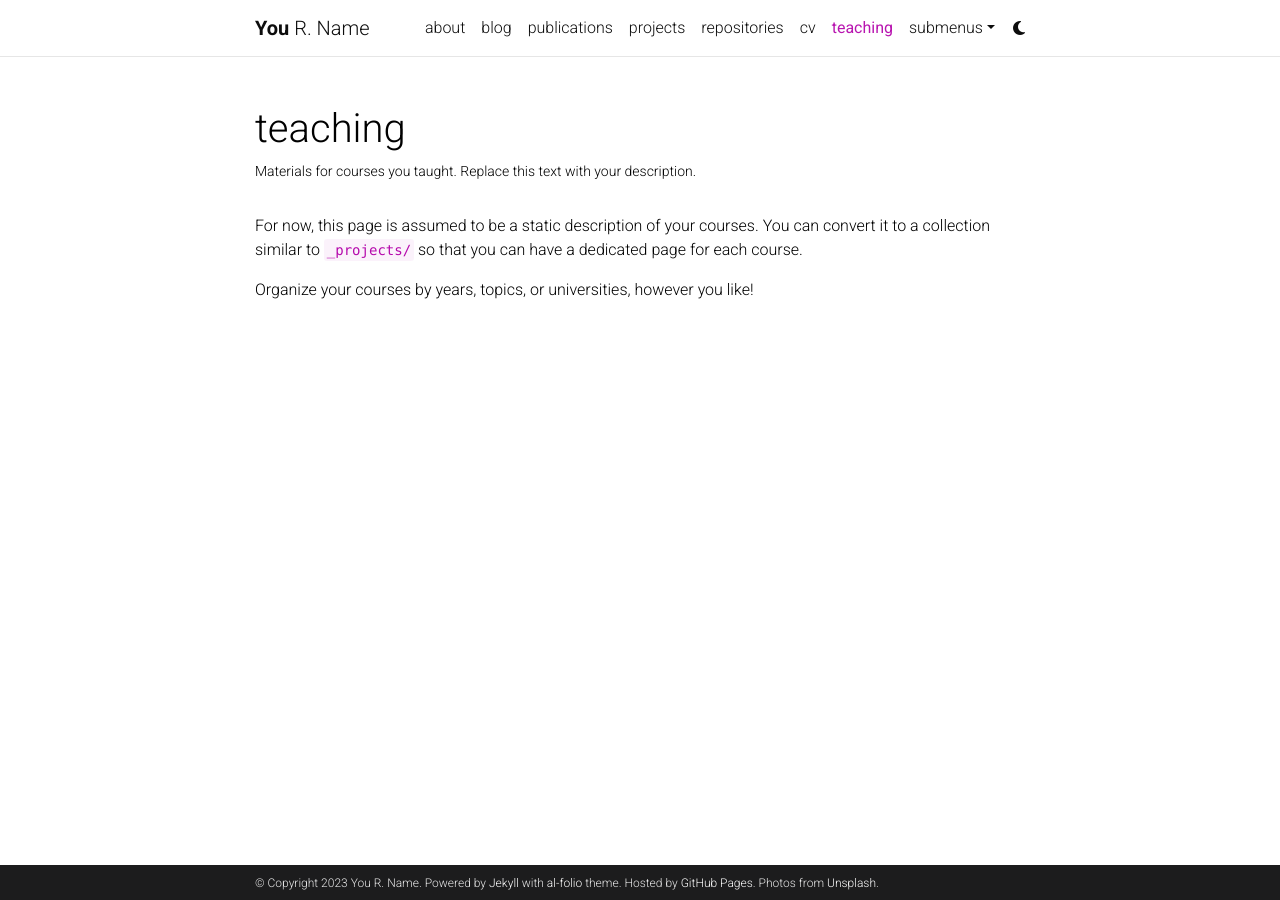
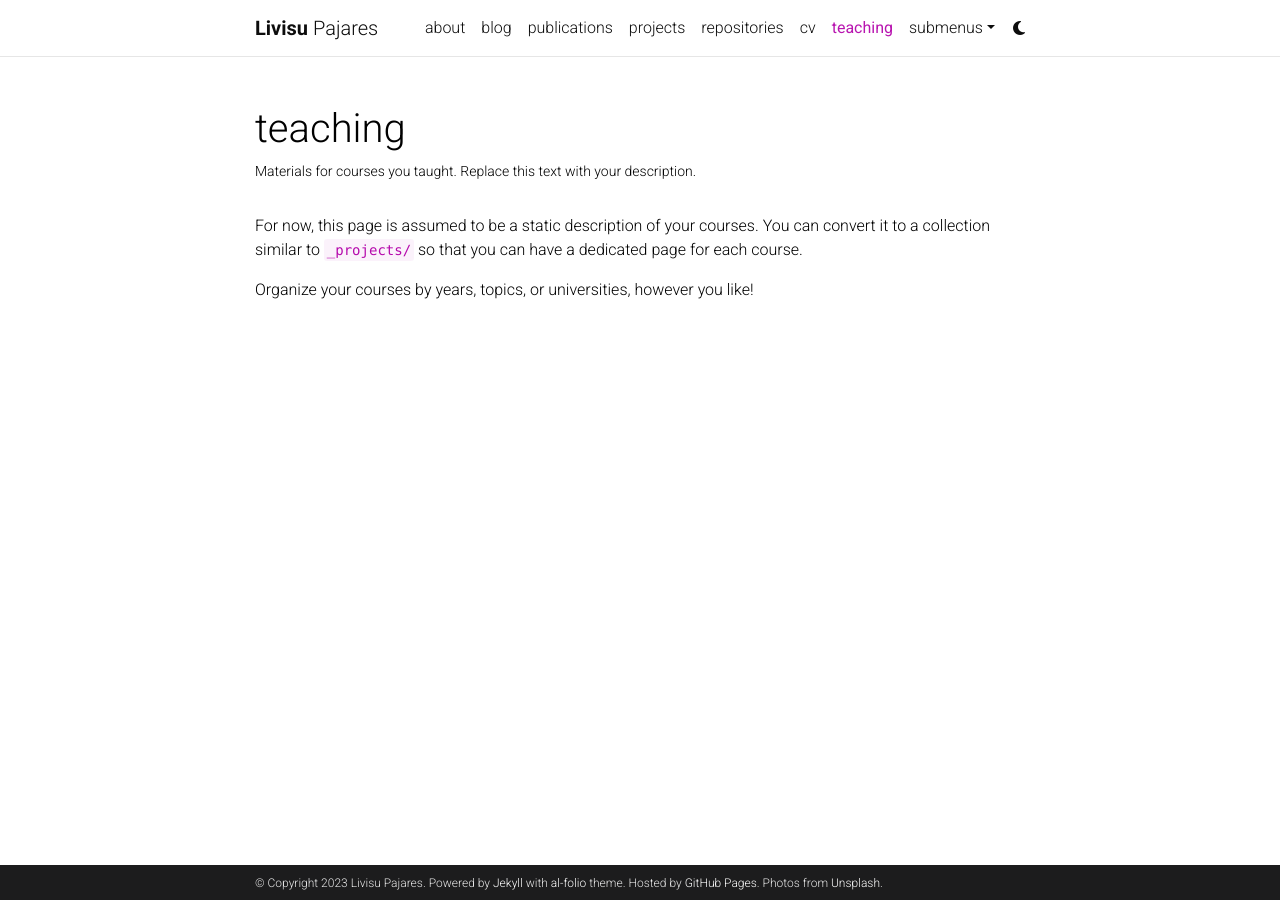
Before and after one commit to livisupajares/old-website, a Jekyll site: the page built from _pages/teaching.md, in a window 1280 px wide. Built offline with Jekyll 4.4.1, drawn with Linux system fonts in a browser that asks for light colours; comment, search, counter and statistics services are not loaded; a style sheet for code colours, icons or effects is not loaded.

Commit message:
Fix initial _config.yml

```diff
--- a/_config.yml
+++ b/_config.yml
@@ -3,9 +3,9 @@
 # -----------------------------------------------------------------------------
 
 title: blank # the website title (if blank, full name will be used instead)
-first_name: You
-middle_name: R.
-last_name: Name
+first_name: Livisu
+middle_name:
+last_name: Pajares
 email: you@example.com
 description: > # the ">" symbol means to ignore newlines until "footer_text:"
   A simple, whitespace theme for academics. Based on [*folio](https://github.com/bogoli/-folio) design.
@@ -18,8 +18,8 @@
 lang: en # the language of your site (for example: en, fr, cn, ru, etc.)
 icon: ⚛️  # the emoji used as the favicon (alternatively, provide image name in /assets/img/)
 
-url: https://alshedivat.github.io # the base hostname & protocol for your site
-baseurl: /al-folio # the subpath of your site, e.g. /blog/
+url: https://livisupajares.github.io # the base hostname & protocol for your site
+baseurl: # the subpath of your site, e.g. /blog/
 last_updated: false # set to true if you want to display last updated in the footer
 impressum_path:  # set to path to include impressum link in the footer, use the same path as permalink in a page, helps to conform with EU GDPR
 
```
